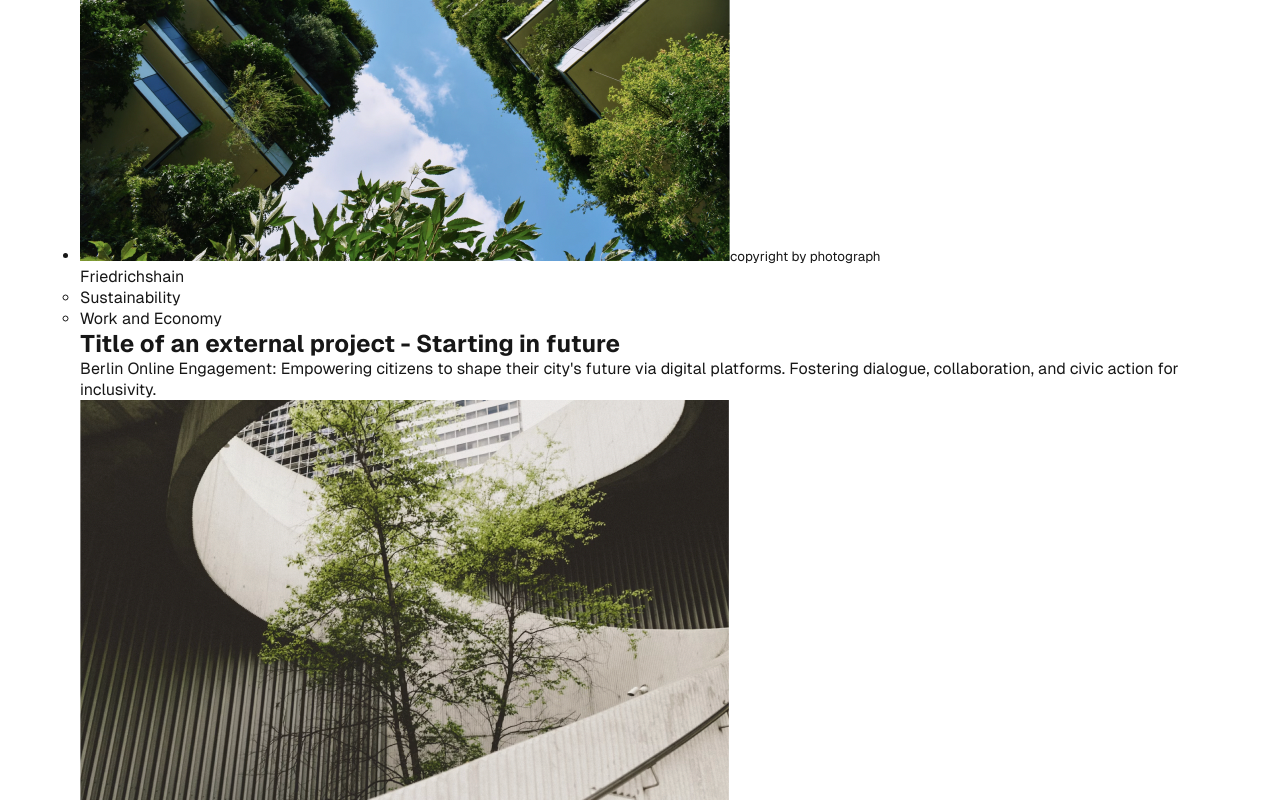
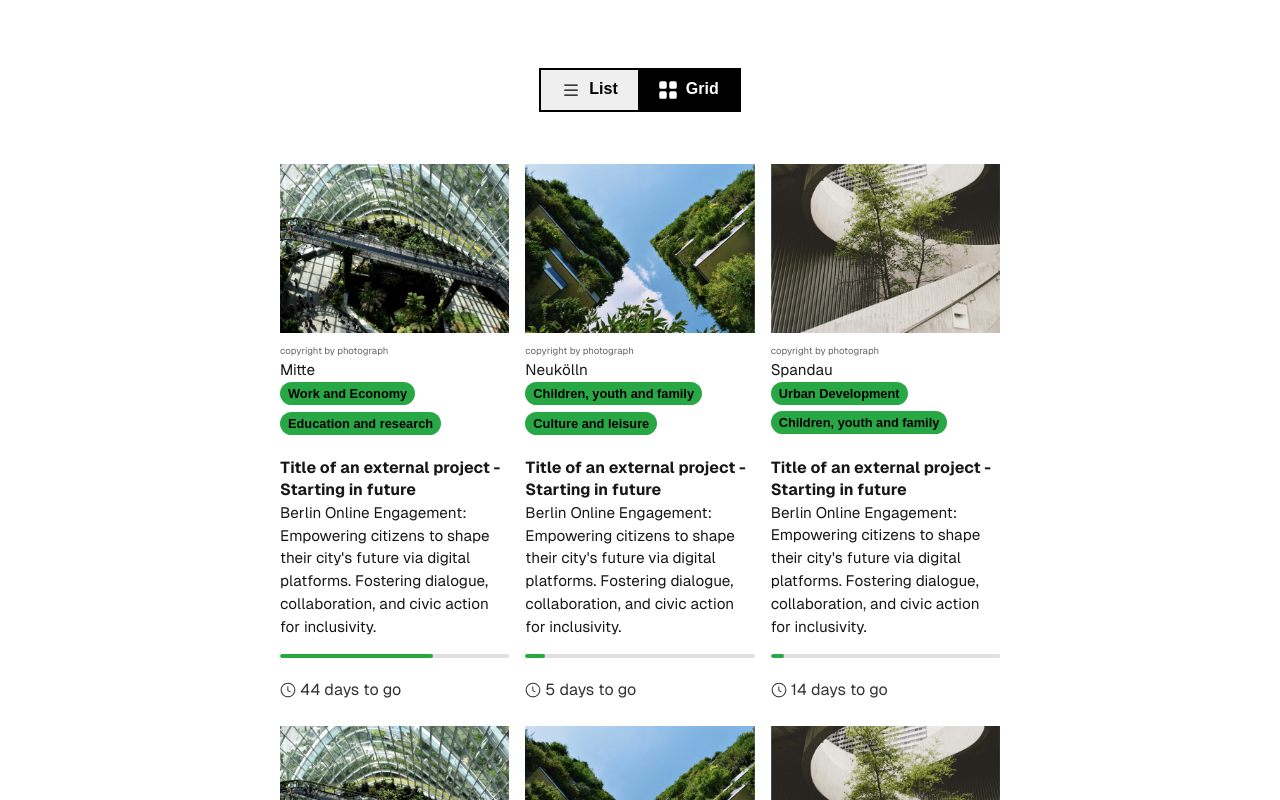
Before and after one commit to arc64/responsive-card-layout, a Next.js app: page / in a window 1280 px wide. Shown: the top 800 px of the page. Built offline with nearby package versions, Linux system fonts and the light colour scheme.

Commit message:
feat: add layout toggle component and project card, minimal styling

```diff
--- a/app/components/projects/ProjectList.js
+++ b/app/components/projects/ProjectList.js
@@ -1,24 +1,23 @@
-// ProjectList.js
 import React from "react";
+import { GoClock } from "react-icons/go";
 import styles from "./ProjectList.module.css";
-import Image from "next/image";
 
-export default function ProjectList({ projects }) {
+export default function ProjectList({ view, projects }) {
 	return (
-    <ul className={styles.projectList}>
+		<ul className={`${styles.list} ${view === "grid" ? styles.gridView : styles.listView}`}>
 			{projects.map((project, index) => (
-        <li key={index} className={styles.projectCard}>
+				<li key={index} className={styles.card}>
 					<div className={styles.image}>
 						<img
 							src={`/${project.image}`}
-              alt=""
-              className={styles.projectImage}
+							alt="" /* No alt text here as the heading is the primary description */
+							className={styles.image}
 						/>
-            <small>{project.caption}</small>
+						<small className={styles.caption}>{project.caption}</small>
 					</div>
 					<div className={styles.text}>
-            <p>{project.location}</p>
-            <ul>
+						<p className={styles.location}>{project.location}</p>
+						<ul className={styles.tags}>
 							{project.tags.map((tag, tagIndex) => (
 								<li key={tagIndex}>
 									<a href={tag.link} target="_blank" rel="noopener noreferrer">
@@ -34,6 +33,22 @@ export default function ProjectList({ projects }) {
 						</h2>
 						<p>{project.description}</p>
 					</div>
+					<div className={styles.progress}>
+						<progress
+							role="progressbar"
+							id="progress"
+							tabIndex="0"
+							className={styles.progress}
+							aria-label="Days remaining on project"
+							value={project.daysRemaining}
+							aria-valuemin="0"
+							aria-valuenow={project.daysRemaining}
+							aria-valuemax={project.totalDays}
+							max={project.totalDays}>
+						</progress>
+
+						<p><GoClock />{project.daysRemaining} {project.daysRemaining === 1 ? "day" : "days"} to go</p>
+					</div>
 				</li>
 			))}
 		</ul>
--- a/app/components/projects/ProjectList.module.css
+++ b/app/components/projects/ProjectList.module.css
@@ -0,0 +1,144 @@
+.list {
+	list-style: none;
+	padding: 0;
+	margin: 0;
+	display: flex;
+	flex-wrap: wrap;
+	gap: 16px;
+}
+
+.list {
+	max-width: 45em;
+}
+
+/* Porject listing grid/list views */
+
+/* if screen is reasonably big then do a grid */
+@media (min-width: 768px) {
+	.gridView .card {
+		flex: 1 1 calc(33.333% - 16px);
+		/* 3 cards per row in grid layout */
+	}
+}
+
+/* make sure cards display horizontally when screen is small */
+@media (min-width: 768px) {
+	.listView .card {
+		display: flex;
+		flex-direction: row;
+		gap: 16px;
+		padding: 16px;
+	}
+
+	.listView .card {
+		flex: 1 1 100%;
+		/* Full-width cards in list layout */
+	}
+}
+
+.listView .card {
+	border-bottom: 1px solid #ddd;
+	padding: 16px 0;
+}
+
+.listView .card:not(:last-child) {
+	margin-bottom: 16px;
+}
+
+.listView .card:last-child {
+	border-bottom: none;
+}
+
+
+
+/* Cards */
+
+.card h2 {
+	font-size: 1rem;
+	line-height: 1.4;
+	margin-top: 1em;
+}
+
+.card p {
+	font-size: 0.95rem;
+	line-height: 1.5;
+}
+
+/* Tags */
+.tags {
+	list-style: none;
+}
+
+.tags li {
+	font-family: "Arial", "Helvetica", sans-serif;
+	font-size: 0.8rem;
+	font-weight: bold;
+	color: #000;
+	background-color: #28a745;
+	padding: 4px 8px;
+	border-radius: 12px;
+	display: inline-block;
+	margin-right: 0.5em;
+	margin-bottom: 0.5em;
+}
+
+.tags li:not(:last-child) {
+	margin-bottom: 0.5em;
+}
+
+/* Image */
+.card .image {
+	width: 100%;
+	flex: 0 0 200px;
+	height: auto;
+	overflow: hidden;
+}
+
+.caption {
+	font-size: 0.6rem;
+	color: #666;
+	/* Lighter text for captions */
+	margin-top: 0.3em;
+}
+
+/* Progress bar */
+.progress {
+	display: flex;
+	flex-direction: column;
+	align-items: flex-start;
+	gap: 12px;
+	margin: 8px 0;
+}
+
+.progress progress {
+	width: 100%;
+	height: 4px;
+	border-radius: 4px;
+	overflow: hidden;
+	-webkit-appearance: none;
+	appearance: none;
+	background-color: #e0e0e0;
+}
+
+.progress progress::-webkit-progress-bar {
+	background-color: #e0e0e0;
+	border-radius: 4px;
+}
+
+.progress progress::-webkit-progress-value {
+	background-color: #28a745;
+	border-radius: 4px;
+}
+
+.progress progress::-moz-progress-bar {
+	background-color: #28a745;
+}
+
+.progress p {
+	font-size: 1rem;
+	color: #333;
+	margin: 0;
+	display: flex;
+	align-items: center;
+	gap: 4px;
+}
--- /dev/null
+++ b/app/components/ui/ToggleView.js
@@ -0,0 +1,28 @@
+import { BsFillGridFill, BsList } from 'react-icons/bs'; {/* Using React icons here for speed, contrary to design */ }
+import styles from "./ToggleView.module.css";
+
+export default function ToggleView({ view, onToggle }) {
+	return (
+		<div className={styles.toggleContainer}>
+			<button
+				className={`${styles.toggleButton} ${view === "list" ? styles.active : ""}`}
+				onClick={() => onToggle("list")}
+				aria-label="Switch to list view"
+				aria-pressed={view === "list"}
+			>
+				<BsList style={{ fontSize: "20px", marginRight: "8px" }} />
+				List
+			</button>
+
+			<button
+				className={`${styles.toggleButton} ${view === "grid" ? styles.active : ""}`}
+				onClick={() => onToggle("grid")}
+				aria-label="Switch to grid view"
+				aria-pressed={view === "grid"}
+			>
+				<BsFillGridFill style={{ fontSize: "20px", marginRight: "8px" }} />
+				Grid
+			</button>
+		</div >
+	);
+}
--- /dev/null
+++ b/app/components/ui/ToggleView.module.css
@@ -0,0 +1,33 @@
+.toggleContainer {
+	display: flex;
+	border: 2px solid #000;
+	overflow: hidden;
+}
+
+.toggleButton {
+	display: flex;
+	flex: 1;
+	padding: 10px 20px;
+	border: none;
+	background-color: fff;
+	color: #000;
+	font-size: 1rem;
+	font-weight: bold;
+	text-align: center;
+	cursor: pointer;
+}
+
+.toggleButton .icon {
+	margin-right: 8px;
+}
+
+.active {
+	background-color: #000;
+	color: #fff;
+}
+
+@media (max-width: 768px) {
+	.toggleContainer {
+		display: none;
+	}
+}
--- a/app/globals.css
+++ b/app/globals.css
@@ -35,6 +35,18 @@ a {
     text-decoration: none;
 }
 
+a:focus,
+a:hover {
+    text-decoration: underline;
+}
+
+/* Accessibility consideration */
+a:focus,
+button:focus {
+    outline: 2px solid #6e6e6e;
+    outline-offset: 2px;
+}
+
 @media (prefers-color-scheme: dark) {
     html {
         color-scheme: dark;
--- a/app/page.js
+++ b/app/page.js
@@ -3,23 +3,26 @@
 import { useEffect, useState } from "react";
 import styles from "./page.module.css";
 import ProjectList from "./components/projects/ProjectList";
+import ToggleView from "./components/ui/ToggleView";
 
 export default function Home() {
 
 	const [data, setData] = useState(null);
+	const [view, setView] = useState("grid"); // layout view, default to horizontal
+
+	const handleViewToggle = (newView) => {
+		setView(newView);
+	};
 
 	useEffect(() => {
 		fetch('./data.json')
 			.then((response) => {
-        if(!response.ok) {
+				if (!response.ok) {
 					throw new Error(`HTTP error! response code: ${response.status}`);
 				}
-        console.log(response.json);
 				return response.json();
 			})
 			.then((data) => {
-        console.log('Parsed JSON:', data); // Parsed JSON data
-
 				setData(data);
 			})
 			.catch((error) => {
@@ -32,7 +35,10 @@ export default function Home() {
 
 	return (
 		<div className={styles.page}>
-      <ProjectList projects={data} />
+			<ToggleView view={view} onToggle={handleViewToggle} />
+			<main className={styles.main}>
+				<ProjectList view={view} projects={data} />
+			</main>
 		</div>
 	);
 }
--- a/app/page.module.css
+++ b/app/page.module.css
@@ -27,60 +27,6 @@
   }
 }
 
-.main {
-  display: flex;
-  flex-direction: column;
-  gap: 32px;
-  grid-row-start: 2;
-}
-
-.main ol {
-  font-family: var(--font-geist-mono);
-  padding-left: 0;
-  margin: 0;
-  font-size: 14px;
-  line-height: 24px;
-  letter-spacing: -0.01em;
-  list-style-position: inside;
-}
-
-.main li:not(:last-of-type) {
-  margin-bottom: 8px;
-}
-
-.main code {
-  font-family: inherit;
-  background: var(--gray-alpha-100);
-  padding: 2px 4px;
-  border-radius: 4px;
-  font-weight: 600;
-}
-
-.ctas {
-  display: flex;
-  gap: 16px;
-}
-
-.ctas a {
-  appearance: none;
-  border-radius: 128px;
-  height: 48px;
-  padding: 0 20px;
-  border: none;
-  border: 1px solid transparent;
-  transition:
-    background 0.2s,
-    color 0.2s,
-    border-color 0.2s;
-  cursor: pointer;
-  display: flex;
-  align-items: center;
-  justify-content: center;
-  font-size: 16px;
-  line-height: 20px;
-  font-weight: 500;
-}
-
 a.primary {
   background: var(--foreground);
   color: var(--background);
@@ -92,39 +38,8 @@ a.secondary {
   min-width: 180px;
 }
 
-.footer {
-  grid-row-start: 3;
-  display: flex;
-  gap: 24px;
-}
-
-.footer a {
-  display: flex;
-  align-items: center;
-  gap: 8px;
-}
-
-.footer img {
-  flex-shrink: 0;
-}
-
 /* Enable hover only on non-touch devices */
-@media (hover: hover) and (pointer: fine) {
-  a.primary:hover {
-    background: var(--button-primary-hover);
-    border-color: transparent;
-  }
-
-  a.secondary:hover {
-    background: var(--button-secondary-hover);
-    border-color: transparent;
-  }
-
-  .footer a:hover {
-    text-decoration: underline;
-    text-underline-offset: 4px;
-  }
-}
+@media (hover: hover) and (pointer: fine) {}
 
 @media (max-width: 600px) {
   .page {
@@ -132,37 +47,6 @@ a.secondary {
     padding-bottom: 80px;
   }
 
-  .main {
-    align-items: center;
-  }
-
-  .main ol {
-    text-align: center;
-  }
-
-  .ctas {
-    flex-direction: column;
-  }
-
-  .ctas a {
-    font-size: 14px;
-    height: 40px;
-    padding: 0 16px;
-  }
-
-  a.secondary {
-    min-width: auto;
-  }
-
-  .footer {
-    flex-wrap: wrap;
-    align-items: center;
-    justify-content: center;
-  }
 }
 
-@media (prefers-color-scheme: dark) {
-  .logo {
-    filter: invert();
-  }
-}
+@media (prefers-color-scheme: dark) {}
--- a/package.json
+++ b/package.json
@@ -9,9 +9,10 @@
     "lint": "next lint"
   },
   "dependencies": {
+    "next": "15.0.4",
     "react": "^19.0.0",
     "react-dom": "^19.0.0",
-    "next": "15.0.4"
+    "react-icons": "^5.4.0"
   },
   "devDependencies": {
     "eslint": "^8",
```
Lines whose indentation alone changed are shown as unchanged.
